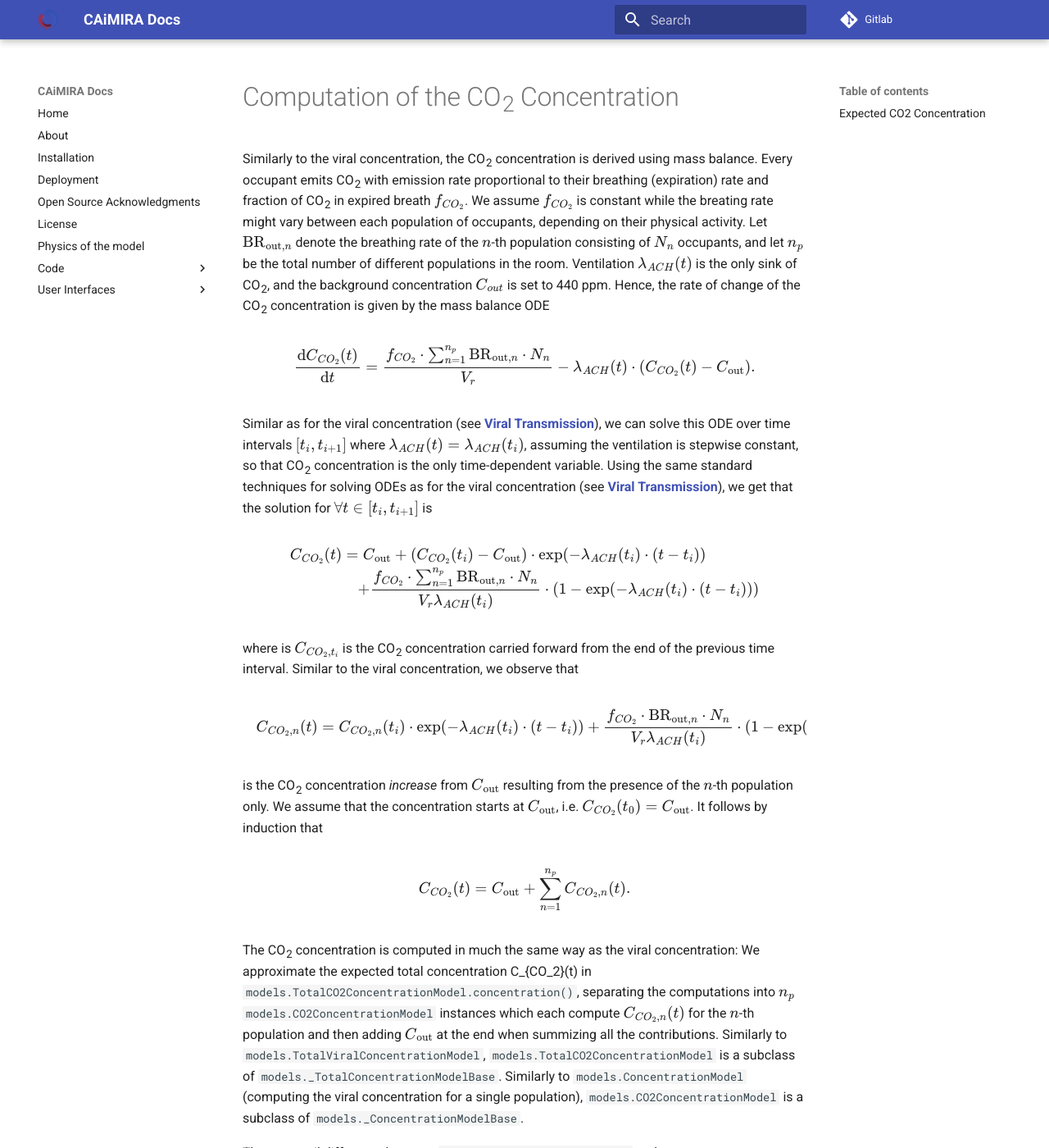
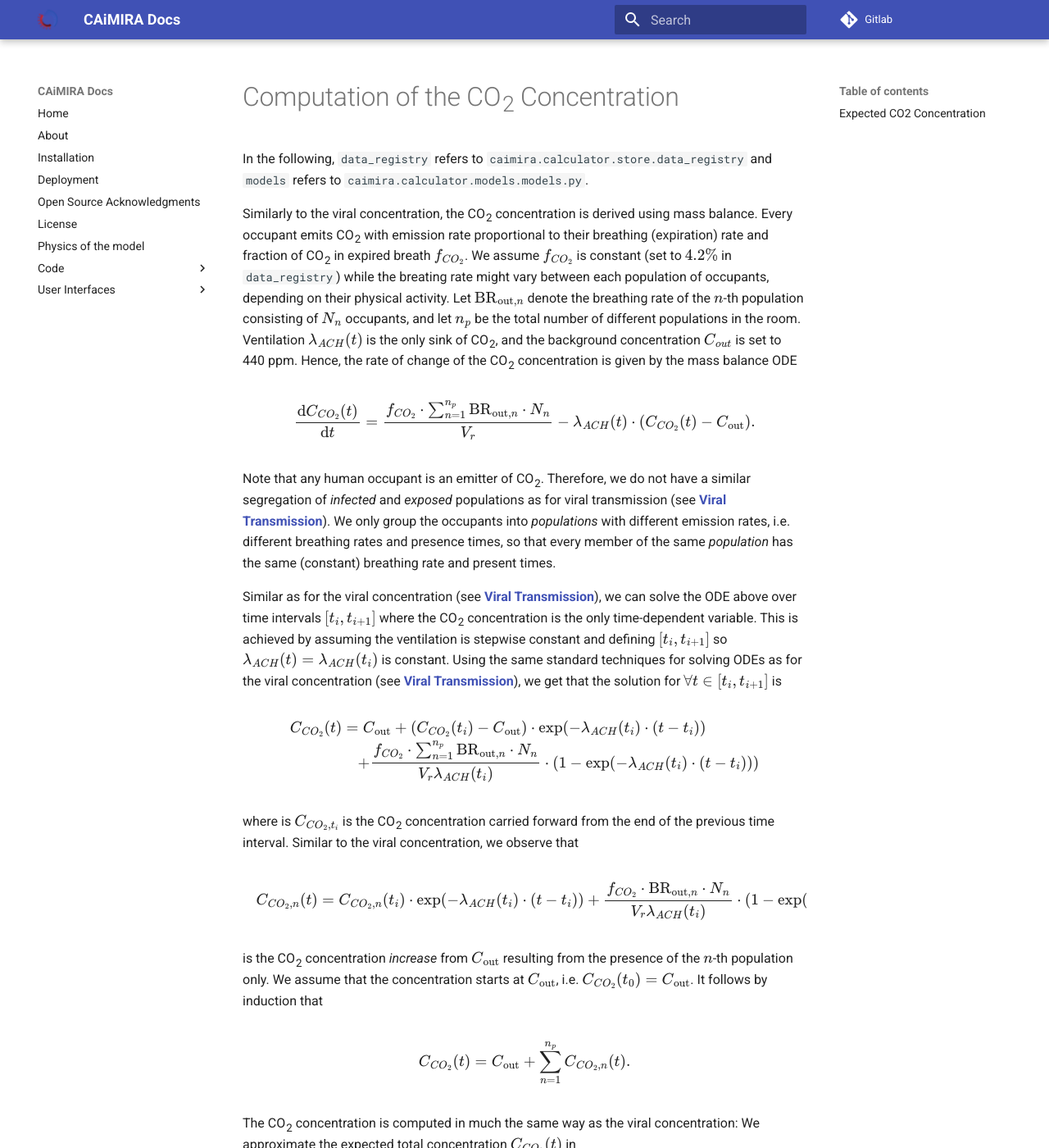
Before and after one commit to CERN/CAiMIRA, an MkDocs documentation site: the page built from caimira/docs/mkdocs/docs/code/co2_concentration.md, in a window 1280 px wide and 1400 px high. Shown: the whole window at 82% size. Built offline with MkDocs 1.6.1 and Material for MkDocs 9.7.7, drawn with Linux system fonts in a browser that asks for light colours; some of the changed text lies outside the part shown.

Commit message:
docs: set f_CO2 value, explain populations, fix typos

```diff
--- a/caimira/docs/mkdocs/docs/code/co2_concentration.md
+++ b/caimira/docs/mkdocs/docs/code/co2_concentration.md
@@ -1,5 +1,7 @@
 # Computation of the CO<sub>2</sub> Concentration
-Similarly to the viral concentration, the CO<sub>2</sub> concentration is derived using mass balance. Every occupant emits CO<sub>2</sub> with emission rate proportional to their breathing (expiration) rate and fraction of CO<sub>2</sub> in expired breath $f_{CO_2}$. We assume $f_{CO_2}$ is constant while the breating rate might vary between each population of occupants, depending on their physical activity. Let $\mathrm{BR}_{\mathrm{out},n}$ denote the breathing rate of the $n$-th population consisting of $N_n$ occupants, and let $n_p$ be the total number of different populations in the room. Ventilation $\lambda_{ACH}(t)$ is the only sink of CO<sub>2</sub>, and the background concentration $C_{out}$ is set to 440 ppm. Hence, the rate of change of the CO<sub>2</sub> concentration is given by the mass balance ODE
+In the following, `data_registry` refers to `caimira.calculator.store.data_registry` and `models` refers to `caimira.calculator.models.models.py`.
+
+Similarly to the viral concentration, the CO<sub>2</sub> concentration is derived using mass balance. Every occupant emits CO<sub>2</sub> with emission rate proportional to their breathing (expiration) rate and fraction of CO<sub>2</sub> in expired breath $f_{CO_2}$. We assume $f_{CO_2}$ is constant (set to $4.2\%$ in `data_registry`) while the breating rate might vary between each population of occupants, depending on their physical activity. Let $\mathrm{BR}_{\mathrm{out},n}$ denote the breathing rate of the $n$-th population consisting of $N_n$ occupants, and let $n_p$ be the total number of different populations in the room. Ventilation $\lambda_{ACH}(t)$ is the only sink of CO<sub>2</sub>, and the background concentration $C_{out}$ is set to 440 ppm. Hence, the rate of change of the CO<sub>2</sub> concentration is given by the mass balance ODE
 
 $$
 \begin{equation*}
@@ -11,7 +13,9 @@ $$
 \end{equation*}
 $$
 
-Similar as for the viral concentration (see **[Viral Transmission](./viral_transmission.md)**), we can solve this ODE over time intervals $[t_i, t_{i+1}]$ where $\lambda_{ACH}(t)=\lambda_{ACH}(t_i)$, assuming the ventilation is stepwise constant, so that CO<sub>2</sub> concentration is the only time-dependent variable. Using the same standard techniques for solving ODEs as for the viral concentration (see **[Viral Transmission](./viral_transmission.md)**), we get that the solution for $\forall t \in [t_i, t_{i+1}]$ is
+Note that any human occupant is an emitter of CO<sub>2</sub>. Therefore, we do not have a similar segregation of *infected* and *exposed* populations as for viral transmission (see **[Viral Transmission](./viral_transmission.md)**). We only group the occupants into *populations* with different emission rates, i.e. different breathing rates and presence times, so that every member of the same *population* has the same (constant) breathing rate and present times.
+
+Similar as for the viral concentration (see **[Viral Transmission](./viral_transmission.md)**), we can solve the ODE above over time intervals $[t_i, t_{i+1}]$ where the CO<sub>2</sub> concentration is the only time-dependent variable. This is achieved by assuming the ventilation is stepwise constant and defining $[t_i, t_{i+1}]$ so $\lambda_{ACH}(t)=\lambda_{ACH}(t_i)$ is constant. Using the same standard techniques for solving ODEs as for the viral concentration (see **[Viral Transmission](./viral_transmission.md)**), we get that the solution for $\forall t \in [t_i, t_{i+1}]$ is
 
 $$
 \begin{align*}
@@ -45,7 +49,7 @@ $$
 
 
 
-The CO<sub>2</sub> concentration is computed in much the same way as the viral concentration: We approximate the expected total concentration C_{CO_2}(t) in `models.TotalCO2ConcentrationModel.concentration()`, separating the computations into $n_p$ `models.CO2ConcentrationModel` instances which each compute $C_{CO_2,n}(t)$ for the $n$-th population and then adding $C_{\mathrm{out}}$ at the end when summizing all the contributions. Similarly to `models.TotalViralConcentrationModel`, `models.TotalCO2ConcentrationModel` is a subclass of `models._TotalConcentrationModelBase`. Similarly to `models.ConcentrationModel` (computing the viral concentration for a single population), `models.CO2ConcentrationModel` is a subclass of `models._ConcentrationModelBase`.
+The CO<sub>2</sub> concentration is computed in much the same way as the viral concentration: We approximate the expected total concentration $C_{CO_2}(t)$ in `models.TotalCO2ConcentrationModel.concentration()`, separating the computations into $n_p$ `models.CO2ConcentrationModel` instances which each compute $C_{CO_2,n}(t)$ for the $n$-th population and then adding $C_{\mathrm{out}}$ at the end when summizing all the contributions. Similarly to `models.TotalViralConcentrationModel`, `models.TotalCO2ConcentrationModel` is a subclass of `models._TotalConcentrationModelBase`. Similarly to `models.ConcentrationModel` (computing the viral concentration for a single population), `models.CO2ConcentrationModel` is a subclass of `models._ConcentrationModelBase`.
 
 The essentail difference between `models.CO2ConcentrationModel` and `models.ConcentrationModel` are the emission rate, implemented in the respective normalization factors, and the removal rate. When computing the concentration in `models._ConcentrationModelBase`, we first normalize by the emission rate per person. For the CO<sub>2</sub> concentration, the emission rate per person is $f_{CO_2} \cdot \sum_{n=1}^{n_p}\mathrm{BR}_{\mathrm{out},n}$. Note that
 
```
Also changed, not shown: other parts of caimira/docs/mkdocs/docs/code/co2_concentration.md (+1 -1 lines).
